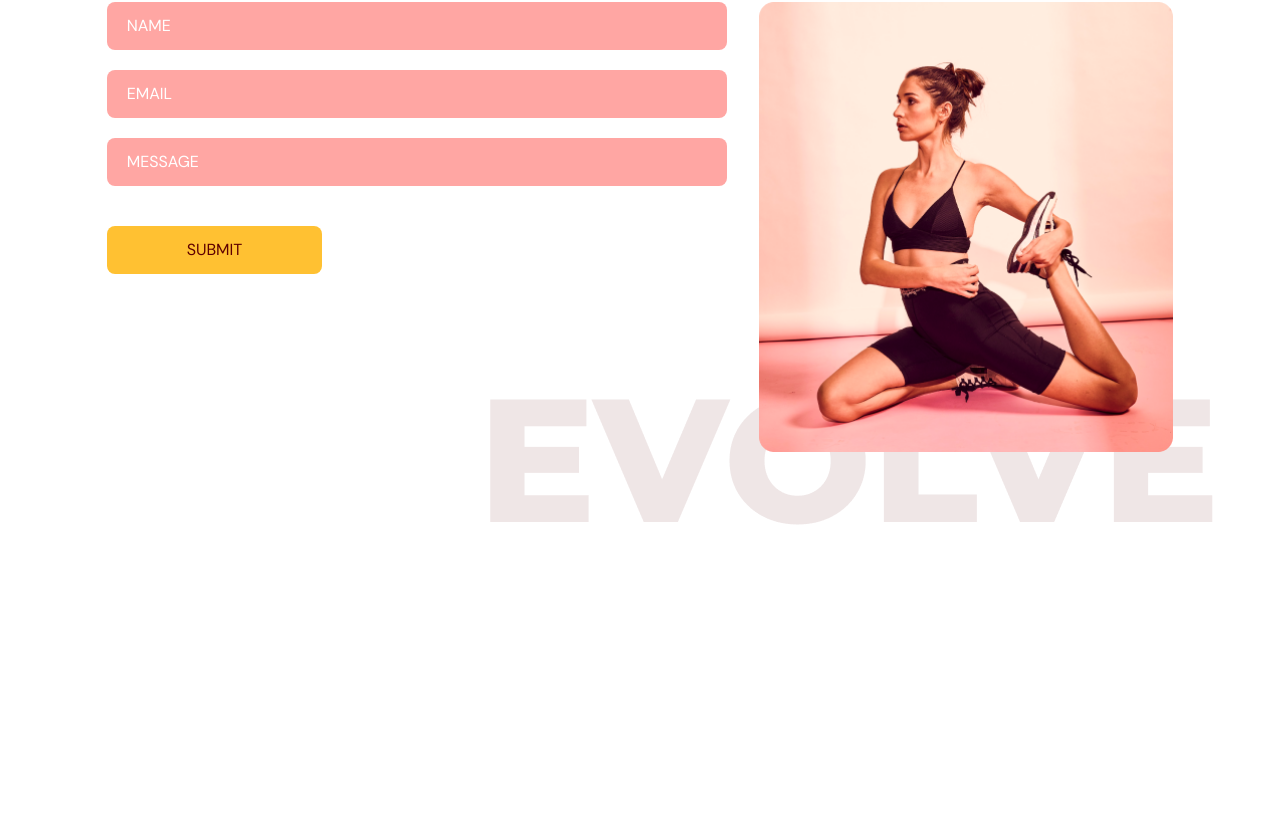
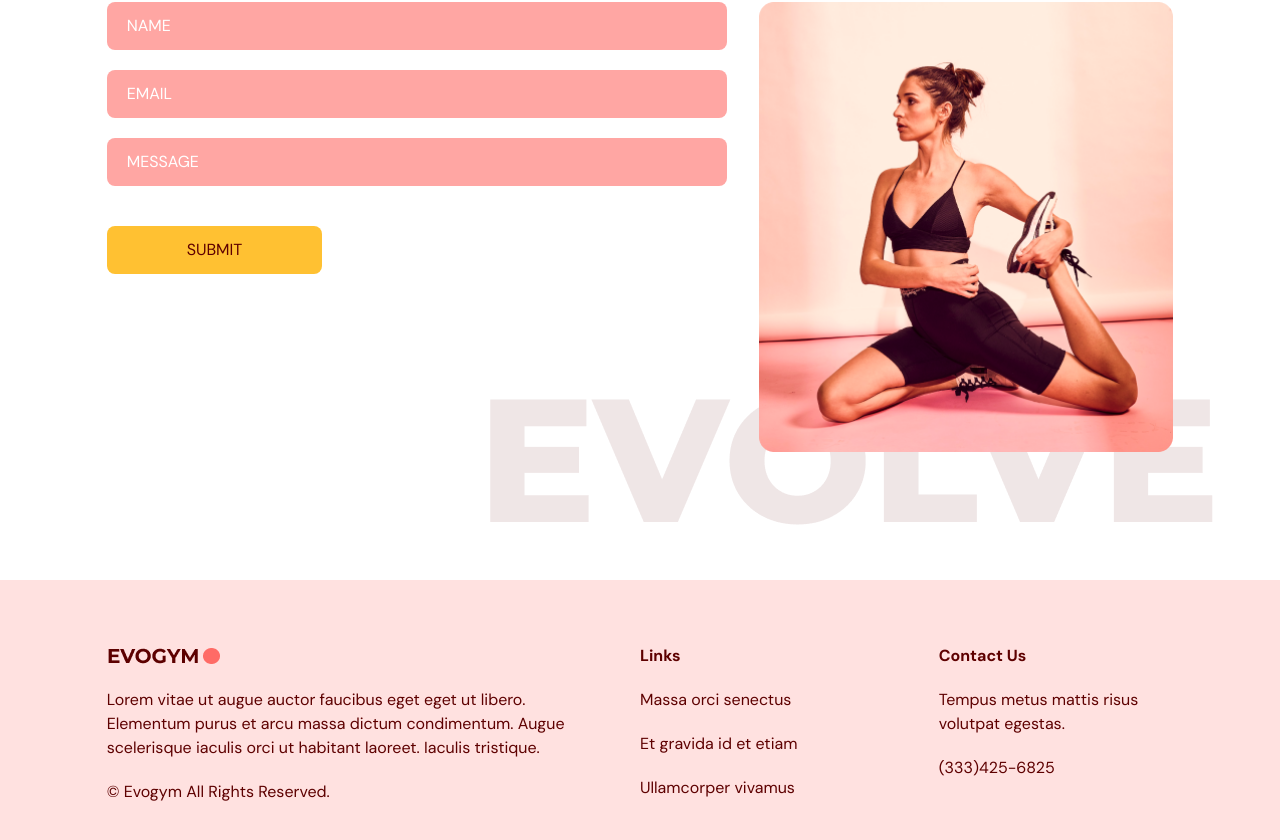
Before and after one commit to gau4sar/React-EvoGym, a React (Vite) app: page / in a window 1280 px wide. Shown: the part 1923-2763 px from the top of the page. Before the commit the page ends 2503 px from the top, so only its background shows below. Built offline with nearby package versions, Linux system fonts and the light colour scheme.

Commit message:
Footer section is created

```diff
--- a/src/App.tsx
+++ b/src/App.tsx
@@ -1,10 +1,11 @@
+import { SelectedPage } from "@/shared/types";
+import { useEffect, useState } from "react";
 import Navbar from "@/scenes/navbar";
-import { useEffect, useState } from "react";
-import { SelectedPage } from "@/shared/types";
 import Benefits from "./scenes/benefits";
 import OurClasses from "./scenes/ourClasses";
 import ContactUs from "./scenes/contactUs";
 import Home from "./scenes/home";
+import Footer from "./scenes/footer";
 
 function App() {
   const [selectedPage, setSelectedPage] = useState<SelectedPage>(
@@ -35,6 +36,7 @@
       <Benefits setSelectedPage={setSelectedPage} />
       <OurClasses setSelectedPage={setSelectedPage} />
       <ContactUs setSelectedPage={setSelectedPage} />
+      <Footer />
     </div>
   );
 }
--- /dev/null
+++ b/src/scenes/footer/index.tsx
@@ -0,0 +1,63 @@
+import Logo from "@/assets/Logo.png";
+import { motion } from "framer-motion";
+
+const Footer = () => {
+  return (
+    <footer className="bg-primary-100 py-16">
+      <div className="justify-content mx-auto w-5/6 gap-16 md:flex">
+        <motion.div
+          className="mt-16 basis-1/2 md:mt-0"
+          initial="hidden"
+          whileInView="visible"
+          viewport={{ once: true, amount: 0.5 }}
+          transition={{ duration: 0.5 }}
+          variants={{
+            hidden: { opacity: 0, x: -50 },
+            visible: { opacity: 1, x: 0 },
+          }}
+        >
+          <img alt="logo" src={Logo} />
+          <p className="my-5">
+            Lorem vitae ut augue auctor faucibus eget eget ut libero. Elementum
+            purus et arcu massa dictum condimentum. Augue scelerisque iaculis
+            orci ut habitant laoreet. Iaculis tristique.
+          </p>
+          <p>© Evogym All Rights Reserved.</p>
+        </motion.div>
+        <motion.div
+          className="mt-16 basis-1/4 md:mt-0"
+          initial="hidden"
+          whileInView="visible"
+          viewport={{ once: true, amount: 0.5 }}
+          transition={{ duration: 0.5 }}
+          variants={{
+            hidden: { opacity: 0, x: -50 },
+            visible: { opacity: 1, x: 0 },
+          }}
+        >
+          <h4 className="font-bold">Links</h4>
+          <p className="my-5">Massa orci senectus</p>
+          <p className="my-5">Et gravida id et etiam</p>
+          <p>Ullamcorper vivamus</p>
+        </motion.div>
+        <motion.div
+          className="mt-16 basis-1/4 md:mt-0"
+          initial="hidden"
+          whileInView="visible"
+          viewport={{ once: true, amount: 0.5 }}
+          transition={{ duration: 0.5 }}
+          variants={{
+            hidden: { opacity: 0, x: -50 },
+            visible: { opacity: 1, x: 0 },
+          }}
+        >
+          <h4 className="font-bold">Contact Us</h4>
+          <p className="my-5">Tempus metus mattis risus volutpat egestas.</p>
+          <p>(333)425-6825</p>
+        </motion.div>
+      </div>
+    </footer>
+  );
+};
+
+export default Footer;
```
